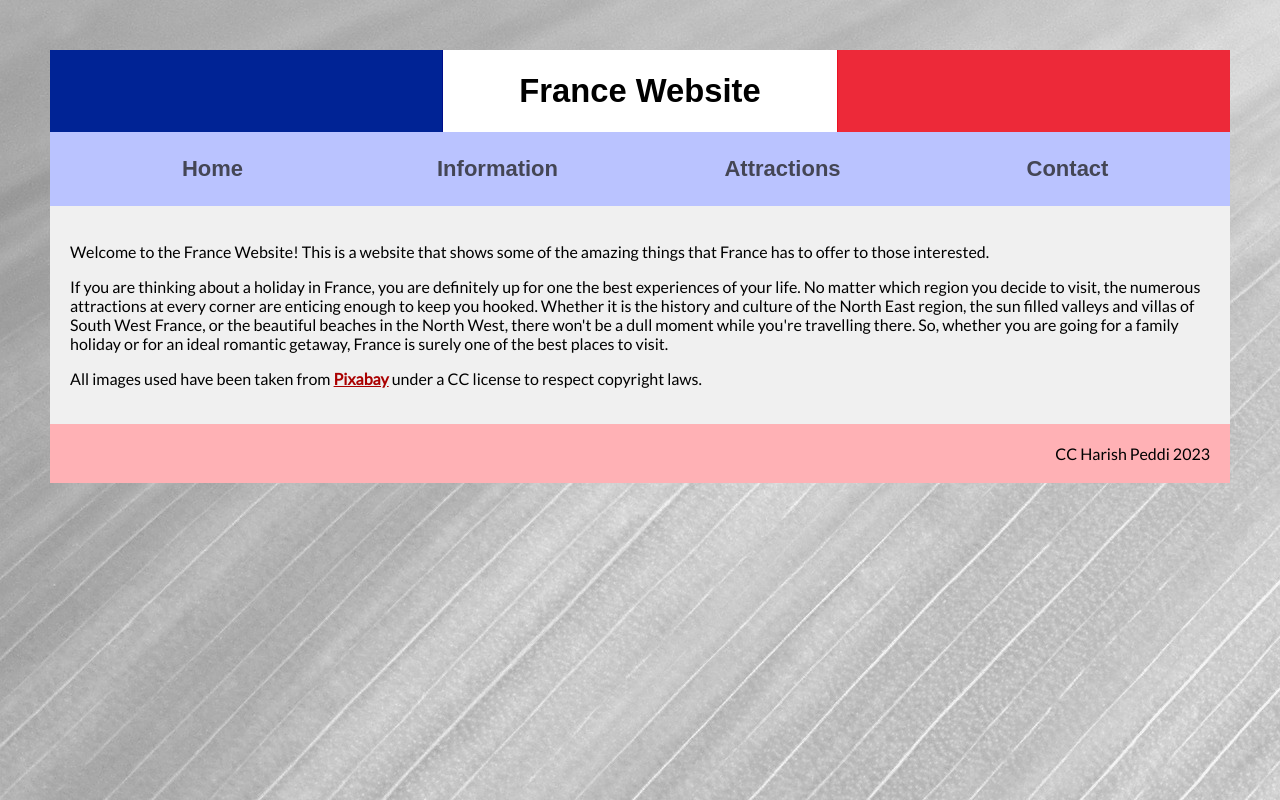
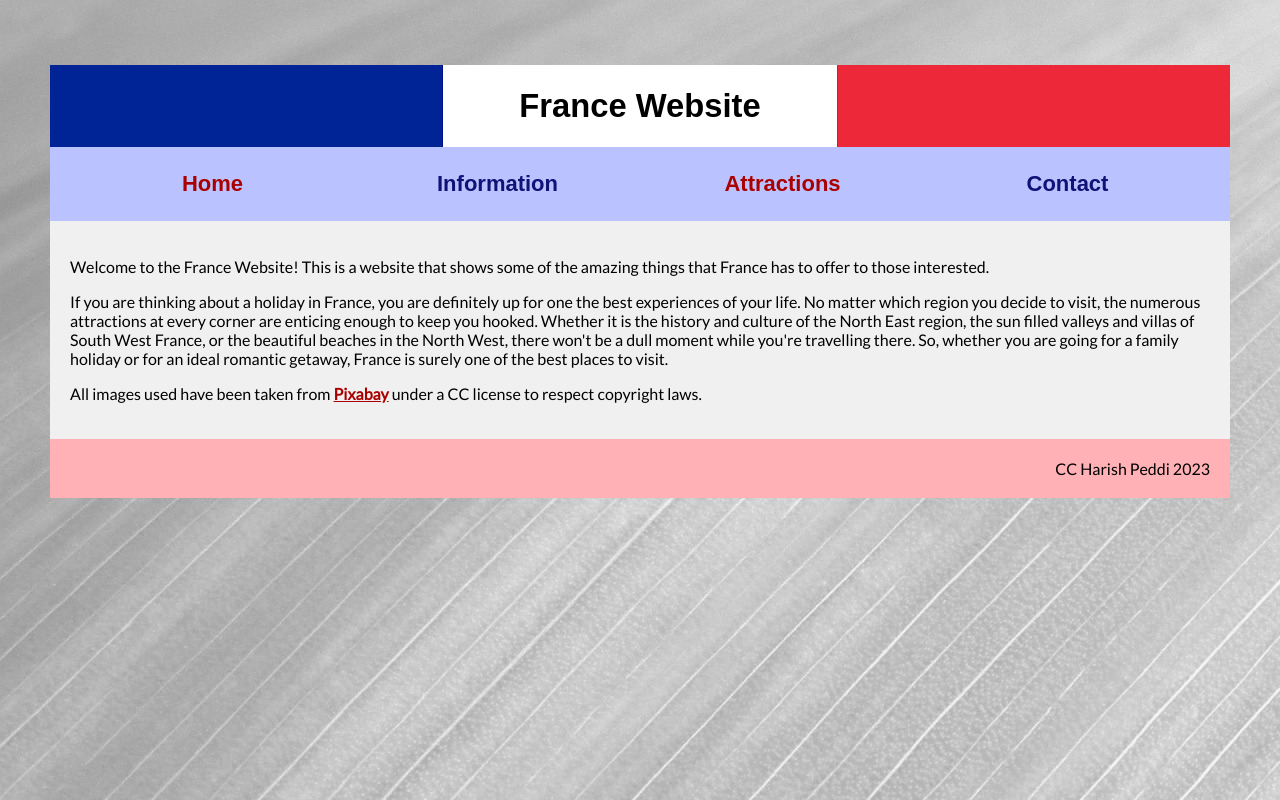
Before and after one commit to peddih9242/2023_France_Website, a PHP site: page / in a window 1280 px wide. Run offline with PHP 8.4, Linux system fonts and the light colour scheme; some web fonts are replaced.

Commit message:
formatted for half width dropdown, need to add further dropdown

```diff
--- a/css/bar-links.css
+++ b/css/bar-links.css
@@ -106,7 +106,7 @@
 #bar-menu.open {
     height: 270px;
     width: 100%;
-    background: #f3581b;
+    background: #BAC3FF;
     border-bottom: 1px solid black;
 }
 
@@ -114,6 +114,16 @@
     letter-spacing: 0;
 }
 
+.content{
+    -webkit-transition: top 0.5s;
+    position: absolute;
+    top: 65px;
+}
+
+.content.shift{
+    top: 335px;
+}
+
 @media (max-width: 767px) {
     #container {
         visibility: visible;
--- a/css/layout.css
+++ b/css/layout.css
@@ -3,12 +3,14 @@
 
 body {
     margin: auto;
-    padding: 50px;
     color: #000;
     font-family: 'Lato', sans-serif;
     background-image: url("../images/backgrounds/leaf-desaturated.jpg");
 }
 
+.content {
+    padding: 0 50px 50px 50px;
+}
 
 /* ---- Set up site grid ---- */
 
@@ -18,7 +20,7 @@
     grid-template-rows: auto;
     grid-template-areas:
         "title"
-        "nav"
+        "menu-content"
         "main"
         "footer";
 
@@ -32,8 +34,8 @@
     font-size: 1.28vw
 }
 
-.nav {
-    grid-area: nav;
+.menu-content {
+    grid-area: menu-content;
     font-size: 150%;
     text-align: center;
     padding: 20px;
@@ -87,6 +89,11 @@
 a:visited{color: #111177;} /* dark blue */
 a:hover{color: #000;}    /* Black*/
 
+@media (min-width: 768px) {
+    .menu-content {
+        visibility: visible;
+    }
+}
 
 @media (max-width: 767px) {
     .wrapper {
@@ -100,4 +107,12 @@
             "footer";
         grid-gap: 0;
     }
+
+    .content {
+        padding: 0;
+    }
+
+    .menu-content {
+        visibility: hidden;
+    }
 }
--- a/css/nav.css
+++ b/css/nav.css
@@ -11,7 +11,6 @@
 .menu a{
   font-size: 22px;
   text-decoration: none;
-  color: #fff;
   display: block;
   position: relative;
   padding: 4px 0;
--- a/index.php
+++ b/index.php
@@ -28,6 +28,8 @@
 
 <body>
 
+    <div class="content">
+
     <div class="wrapper">
 
         <!-- bar at top to open links -->
@@ -38,20 +40,26 @@
 
         <div id="bar-menu">
             <ul>
-            <li><a>Hom<span class="space">e</span></a></li>
-            <li><a>Informatio<span class="space">n</span></a></li>
-            <li><a>Attraction<span class="space">s</span></a></li>
-            <li><a>Contac<span class="space">t</span></a></li>
+            <li><a href="index.php">Hom<span class="space">e</span></a></li>
+            <li><a href="">Informatio<span class="space">n</span></a></li>
+            <li><a class="dropbtn" href="">Attraction<span class="space">s</span></a>
+            <ul class="dropdown">
+                <li><a href="" class="nav">Eiffel Tower</a></li>
+                <li><a href="" class="nav">Louvre Museum</a></li>
+                <li><a href="" class="nav">Palace of Versailles</a></li>
             </ul>
-        </div>
+        </li>
+            <li><a href="">Contac<span class="space">t</span></a></li>
+            </ul>
+        </div> <!-- / bar-menu -->
+        </div> <!-- / container -->
 
-        </div>
 
         <div class="title">
             <h1>France Website</h1>
         </div>
 
-        <div class="box nav">
+        <div class="box menu-content">
             <!-- full width navigation -->
             <nav class="menu menu-1">
 				<ul>
@@ -79,12 +87,13 @@
         <p>All images used have been taken from <a href="https://pixabay.com/">Pixabay</a> under a CC license to respect copyright laws.</p>
         </div>
 
-
         <div class="box footer">
             CC Harish Peddi 2023
         </div>    <!-- / footer -->
 
     </div>  <!-- / wrapper  -->
+
+    </div> <!-- / content -->
 
 <script>
     $(".navT").on("click", function(){
```
